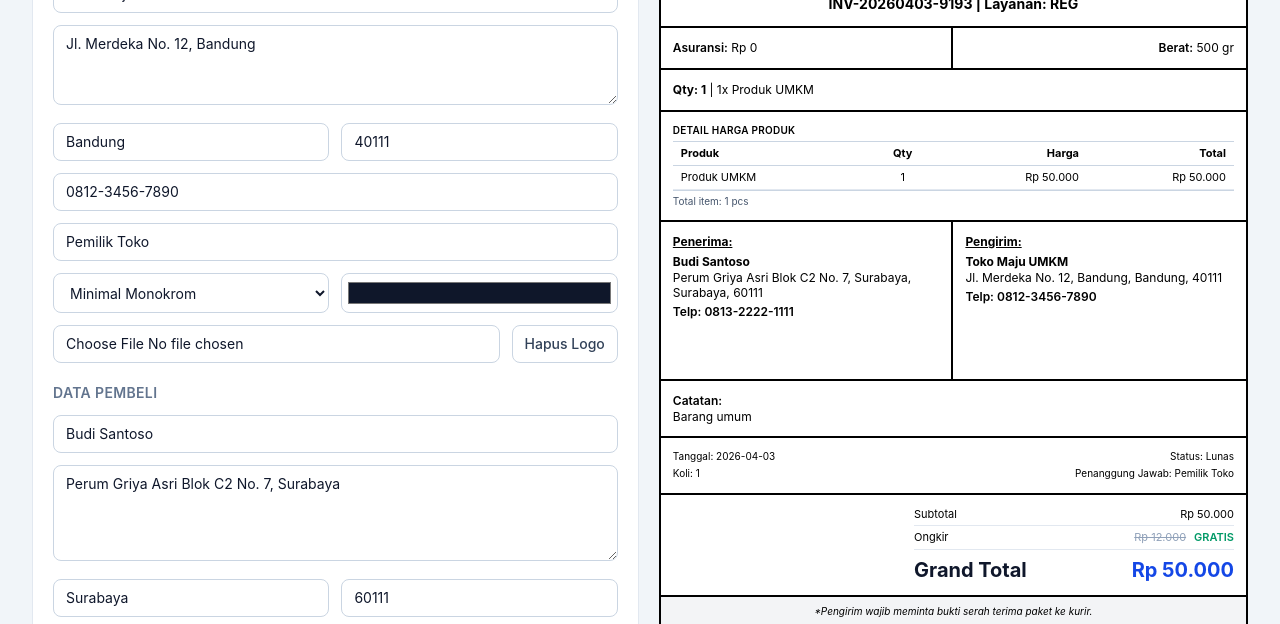
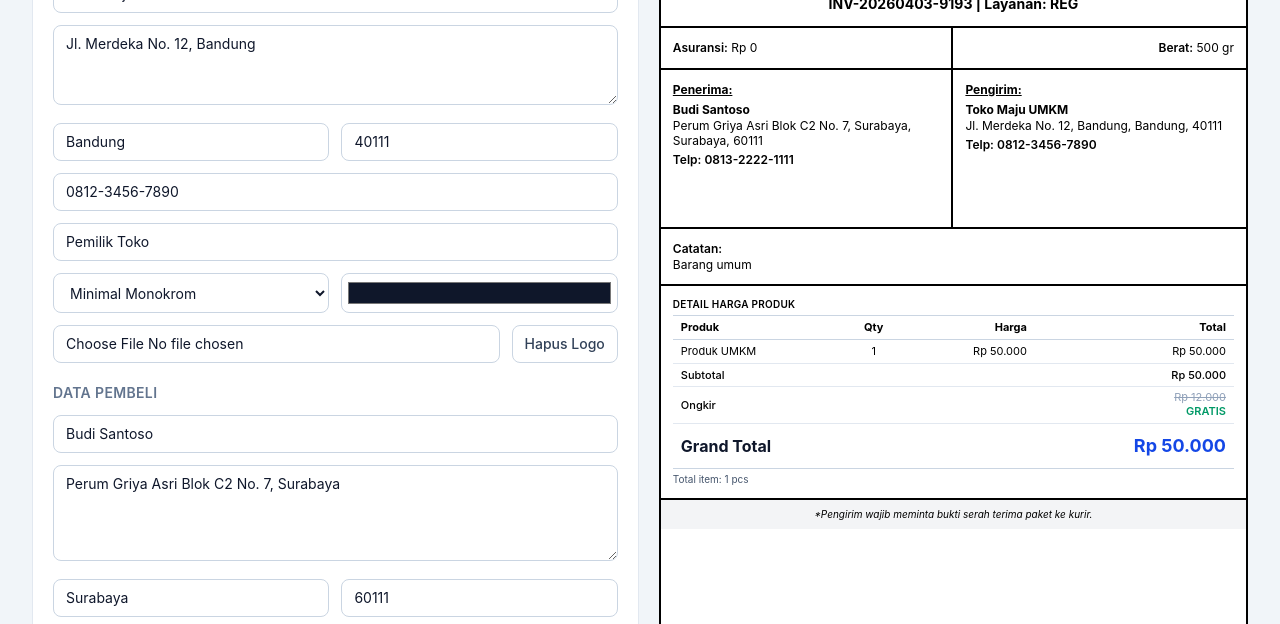
Before and after one commit to Delta-Polder-Indonesia/tools-cetak-resi-cargo-pengiriman, a React (Vite) app: page / in a window 1280 px wide. Shown: the part 328-952 px from the top of the page. Built offline with nearby package versions, Linux system fonts and the light colour scheme.

Commit message:
first commit

```diff
--- a/src/App.tsx
+++ b/src/App.tsx
@@ -390,8 +390,6 @@ export default function App() {
     setHistory([]);
   };
 
-  const issueDate = new Date().toLocaleDateString("id-ID");
-
   return (
     <main className="min-h-screen bg-slate-100 text-slate-900">
       <motion.header
@@ -450,7 +448,6 @@ export default function App() {
         <div className="space-y-4">
           <PrintPreview
             snapshot={snapshot}
-            issueDate={issueDate}
             thermalWidthPx={thermalWidthPx}
             isCargoShipment={isCargoShipment}
             isThermalMode={isThermalMode}
--- a/src/components/InputPanel.tsx
+++ b/src/components/InputPanel.tsx
@@ -309,7 +309,9 @@ export function InputPanel({
             </div>
             <select className="input-base" value={receiptTemplate} onChange={(e) => onFieldChange("receiptTemplate", e.target.value as FormSnapshot["receiptTemplate"])}>
               <option value="UMKM_CLASSIC">Template Resi: UMKM Classic</option>
-              <option value="MARKETPLACE">Template Resi: Marketplace (Shopee/Tokopedia Style)</option>
+              <option value="JNE_LIKE">Template Resi: JNE-like (Tebal/Kontras)</option>
+              <option value="SHOPEE_LIKE">Template Resi: Shopee-like (Soft)</option>
+              <option value="TOKOPEDIA_LIKE">Template Resi: Tokopedia-like (Compact)</option>
             </select>
             <label className="flex items-center gap-2 text-sm text-slate-700">
               <input type="checkbox" checked={showQr} onChange={(e) => onFieldChange("showQr", e.target.checked)} />
--- a/src/components/PrintPreview.tsx
+++ b/src/components/PrintPreview.tsx
@@ -6,7 +6,6 @@ import { formatWeight } from "../utils/weight";
 
 type PrintPreviewProps = {
   snapshot: FormSnapshot;
-  issueDate: string;
   thermalWidthPx: string;
   isCargoShipment: boolean;
   isThermalMode: boolean;
@@ -145,14 +144,8 @@ const formatAddressLines = (address: string, city: string, postalCode: string, m
   return lines.slice(0, 4);
 };
 
-const formatProductSummary = (items: Array<{ qty: number; name: string }>, maxLength: number = 50): string => {
-  const summary = items.map((item) => `${item.qty}x ${item.name}`).join(", ");
-  return summary.substring(0, maxLength) || "-";
-};
-
 export function PrintPreview({
   snapshot,
-  issueDate,
   thermalWidthPx,
   isCargoShipment,
   isThermalMode,
@@ -170,7 +163,6 @@ export function PrintPreview({
     storeCity,
     storePostalCode,
     storePhone,
-    sellerSigner,
     logoDataUrl,
     buyerName,
     buyerAddress,
@@ -180,8 +172,6 @@ export function PrintPreview({
     items,
     courier,
     shippingService,
-    shipDate,
-    packageQty,
     packageNote,
     status,
     itemWeightGr,
@@ -203,28 +193,46 @@ export function PrintPreview({
 
   const senderLines = formatAddressLines(storeAddress, storeCity, storePostalCode);
   const receiverLines = formatAddressLines(buyerAddress, buyerCity, buyerPostalCode);
-  const productSummary = formatProductSummary(items);
   const isCod = status === "COD";
   const codAmount = isCod ? grandTotal : 0;
   const hasHandlingLabels = fragile || temperatureControlled || dangerousGoods;
   const isA4Layout = printMode === "A4" || printMode === "A4_COMPACT" || printMode === "AUTO";
   const isCompactA4 = printMode === "A4_COMPACT";
   const isSquareLabel = printMode === "LABEL_100X100";
-  const isMarketplaceTemplate = receiptTemplate === "MARKETPLACE";
-  const useMarketplaceMmLayout = isMarketplaceTemplate && !isThermalMode;
-  const rowHeights = useMarketplaceMmLayout
+  const normalizedTemplate = receiptTemplate === "MARKETPLACE" ? "SHOPEE_LIKE" : receiptTemplate;
+  const isJneLikeTemplate = normalizedTemplate === "JNE_LIKE";
+  const isShopeeLikeTemplate = normalizedTemplate === "SHOPEE_LIKE";
+  const isTokopediaLikeTemplate = normalizedTemplate === "TOKOPEDIA_LIKE";
+  const useCompactTemplateLayout = !isThermalMode && (isShopeeLikeTemplate || isTokopediaLikeTemplate);
+
+  const rowHeights = isJneLikeTemplate
+    ? {
+        header: "min-h-[13mm]",
+        barcode: "min-h-[24mm]",
+        payment: "min-h-[15mm]",
+        invoice: "min-h-[8mm]",
+        insurance: "min-h-[8mm]",
+        qty: "min-h-[7mm]",
+        priceTable: "min-h-[23mm]",
+        address: "min-h-[47mm]",
+        note: "min-h-[10mm]",
+        shipInfo: "min-h-[8mm]",
+        total: "min-h-[15mm]",
+        legal: "min-h-[7mm]",
+      }
+    : useCompactTemplateLayout
       ? {
           header: "min-h-[12mm]",
           barcode: "min-h-[22mm]",
-        payment: "min-h-[14mm]",
+          payment: "min-h-[13mm]",
           invoice: "min-h-[7mm]",
           insurance: "min-h-[8mm]",
           qty: "min-h-[7mm]",
-        priceTable: "min-h-[24mm]",
-        address: "min-h-[50mm]",
-        note: "min-h-[10mm]",
+          priceTable: "min-h-[22mm]",
+          address: "min-h-[44mm]",
+          note: "min-h-[9mm]",
           shipInfo: "min-h-[8mm]",
-        total: "min-h-[16mm]",
+          total: "min-h-[15mm]",
           legal: "min-h-[7mm]",
         }
       : {
@@ -252,9 +260,22 @@ export function PrintPreview({
           width: "100mm",
           minHeight: isSquareLabel ? "100mm" : "150mm",
         };
-  const sectionPad = isThermalMode ? "p-1.5" : isCompactA4 ? "p-2" : isA4Layout ? "p-3" : "p-2";
+  const sectionPad = isThermalMode
+    ? "p-1.5"
+    : isCompactA4 || isTokopediaLikeTemplate
+      ? "p-2"
+      : isA4Layout
+        ? "p-3"
+        : "p-2";
   const serviceCode = (shippingService || "REG").slice(0, 3).toUpperCase();
   const totalQty = items.reduce((sum, item) => sum + item.qty, 0);
+  const templateClassName = isJneLikeTemplate
+    ? "receipt-jne"
+    : isShopeeLikeTemplate
+      ? "receipt-shopee"
+      : isTokopediaLikeTemplate
+        ? "receipt-tokopedia"
+        : "";
 
   const renderLogo = (size: "small" | "large" = "small") => {
     const sizeClasses = size === "small" ? "h-8 w-8" : "h-12 w-12 rounded-md object-cover";
@@ -285,7 +306,7 @@ export function PrintPreview({
         className={`print-area break-words bg-white ${isCompactA4 ? "a4-compact" : ""} ${isA4Layout ? "mx-auto w-full max-w-[794px]" : printMode === "LABEL_100X150" || printMode === "LABEL_100X100" ? "mx-auto max-w-[420px]" : `mx-auto ${thermalWidthPx}`}`}
       >
         <div
-          className={`border-2 border-black bg-white p-0 font-sans text-black ${isThermalMode ? "text-[10px]" : "text-xs"} ${isMarketplaceTemplate ? "receipt-marketplace" : ""}`}
+          className={`border-2 border-black bg-white p-0 font-sans text-black ${isThermalMode ? "text-[10px]" : "text-xs"} ${templateClassName}`}
           style={receiptSizeStyle}
         >
           <div className={`flex ${rowHeights.header} items-center justify-between border-b-2 border-black ${sectionPad}`}>
@@ -308,8 +329,8 @@ export function PrintPreview({
                   <Barcode
                     value={barcodePayload}
                     format="CODE128"
-                    width={isThermalMode ? 1 : isMarketplaceTemplate ? 1.45 : 1.35}
-                    height={isThermalMode ? 40 : isMarketplaceTemplate ? 55 : 52}
+                     width={isThermalMode ? 1 : isJneLikeTemplate ? 1.55 : isShopeeLikeTemplate ? 1.4 : 1.3}
+                     height={isThermalMode ? 40 : isJneLikeTemplate ? 58 : isShopeeLikeTemplate ? 54 : 50}
                     margin={0}
                     fontSize={12}
                     background="#ffffff"
@@ -345,37 +366,6 @@ export function PrintPreview({
             <div className={`${sectionPad} text-right`}>
               <span className="font-semibold">Berat:</span> {itemWeightGr} gr
             </div>
-          </div>
-
-          <div className={`${rowHeights.qty} border-b-2 border-black ${sectionPad} text-xs`}>
-            <span className="font-bold">Qty: {packageQty}</span> | {productSummary}
-          </div>
-
-          <div className={`${rowHeights.priceTable} border-b-2 border-black ${sectionPad}`}>
-            <p className="mb-1 text-[10px] font-semibold uppercase tracking-wide">Detail Harga Produk</p>
-            <div className={`overflow-hidden ${isMarketplaceTemplate ? "border border-slate-300" : "border-y border-slate-300"}`}>
-              <table className={`w-full border-collapse ${isMarketplaceTemplate ? "marketplace-price-table text-[11px]" : "text-[11px]"}`}>
-                <thead>
-                  <tr className={`text-left ${isMarketplaceTemplate ? "bg-slate-50" : ""}`}>
-                    <th className="border-b border-slate-300 px-2 py-1 font-bold">Produk</th>
-                    <th className="border-b border-slate-300 px-2 py-1 text-center font-bold">Qty</th>
-                    <th className="border-b border-slate-300 px-2 py-1 text-right font-bold">Harga</th>
-                    <th className="border-b border-slate-300 px-2 py-1 text-right font-bold">Total</th>
-                  </tr>
-                </thead>
-                <tbody>
-                  {items.map((item, index) => (
-                    <tr key={`price-${item.id}`} className={isMarketplaceTemplate ? "odd:bg-white even:bg-slate-50/40" : ""}>
-                      <td className="border-b border-slate-200 px-2 py-1">{item.name || `Produk ${index + 1}`}</td>
-                      <td className="border-b border-slate-200 px-2 py-1 text-center">{item.qty}</td>
-                      <td className="border-b border-slate-200 px-2 py-1 text-right">{formatCurrency(item.price)}</td>
-                      <td className="border-b border-slate-200 px-2 py-1 text-right">{formatCurrency(item.qty * item.price)}</td>
-                    </tr>
-                  ))}
-                </tbody>
-              </table>
-            </div>
-            <p className="mt-1 text-[10px] text-slate-600">Total item: {totalQty} pcs</p>
           </div>
 
           <div className={`grid ${rowHeights.address} grid-cols-2 border-b-2 border-black text-xs`}>
@@ -444,45 +434,58 @@ export function PrintPreview({
             </div>
           ) : null}
 
-          <div className={`${rowHeights.shipInfo} border-b-2 border-black ${sectionPad} text-[10px]`}>
-            <div className="flex items-center justify-between">
-              <p>Tanggal: {shipDate || issueDate}</p>
-              <p>Status: {status}</p>
-            </div>
-            <div className="mt-1 flex items-center justify-between">
-              <p>Koli: {packageQty}</p>
-              <p>Penanggung Jawab: {sellerSigner || "Pemilik"}</p>
-            </div>
-          </div>
-
-          <div className={`${rowHeights.total} border-b-2 border-black ${sectionPad} text-[11px]`}>
-            <div className={`ml-auto w-full ${isMarketplaceTemplate ? "max-w-[360px]" : "max-w-[320px]"} space-y-1`}>
-              <div className="flex items-center justify-between border-b border-slate-200 pb-1">
-                <span>Subtotal</span>
-                <span>{formatCurrency(subtotal)}</span>
-              </div>
-              <div className="flex items-center justify-between border-b border-slate-200 pb-1">
-                <span>Ongkir</span>
+          <div className={`${rowHeights.priceTable} border-b-2 border-black ${sectionPad}`}>
+            <p className="mb-1 text-[10px] font-semibold uppercase tracking-wide">Detail Harga Produk</p>
+            <div className={`overflow-hidden ${isShopeeLikeTemplate || isTokopediaLikeTemplate ? "border border-slate-300" : "border-y border-slate-300"}`}>
+              <table className={`w-full border-collapse ${isShopeeLikeTemplate || isTokopediaLikeTemplate ? "marketplace-price-table text-[11px]" : "text-[11px]"}`}>
+                <thead>
+                  <tr className={`text-left ${isShopeeLikeTemplate || isTokopediaLikeTemplate ? "bg-slate-50" : ""}`}>
+                    <th className="border-b border-slate-300 px-2 py-1 font-bold">Produk</th>
+                    <th className="border-b border-slate-300 px-2 py-1 text-center font-bold">Qty</th>
+                    <th className="border-b border-slate-300 px-2 py-1 text-right font-bold">Harga</th>
+                    <th className="border-b border-slate-300 px-2 py-1 text-right font-bold">Total</th>
+                  </tr>
+                </thead>
+                <tbody>
+                  {items.map((item, index) => (
+                    <tr key={`price-${item.id}`} className={isShopeeLikeTemplate || isTokopediaLikeTemplate ? "odd:bg-white even:bg-slate-50/40" : ""}>
+                      <td className="border-b border-slate-200 px-2 py-1">{item.name || `Produk ${index + 1}`}</td>
+                      <td className="border-b border-slate-200 px-2 py-1 text-center">{item.qty}</td>
+                      <td className="border-b border-slate-200 px-2 py-1 text-right">{formatCurrency(item.price)}</td>
+                      <td className="border-b border-slate-200 px-2 py-1 text-right">{formatCurrency(item.qty * item.price)}</td>
+                    </tr>
+                  ))}
+                  <tr>
+                    <td className="border-b border-slate-200 px-2 py-1 font-medium" colSpan={3}>Subtotal</td>
+                    <td className="border-b border-slate-200 px-2 py-1 text-right font-medium">{formatCurrency(subtotal)}</td>
+                  </tr>
+                  <tr>
+                    <td className="border-b border-slate-200 px-2 py-1 font-medium" colSpan={3}>Ongkir</td>
+                    <td className="border-b border-slate-200 px-2 py-1 text-right">
                       {isFreeShipping ? (
-                  <span className="flex items-center gap-2">
+                        <div className="flex flex-col items-end leading-tight">
                           <span className="text-slate-400 line-through">{formatCurrency(shippingCost)}</span>
                           <span className="font-semibold text-emerald-600">GRATIS</span>
-                  </span>
+                        </div>
                       ) : (
-                  <span>{formatCurrency(shippingCost)}</span>
+                        <span className="font-medium">{formatCurrency(shippingCost)}</span>
                       )}
+                    </td>
+                  </tr>
+                  {isCargoShipment && cargoHandlingFee > 0 ? (
+                    <tr>
+                      <td className="border-b border-slate-200 px-2 py-1 font-medium" colSpan={3}>Handling Cargo</td>
+                      <td className="border-b border-slate-200 px-2 py-1 text-right font-medium">{formatCurrency(cargoHandlingFee)}</td>
+                    </tr>
+                  ) : null}
+                  <tr>
+                    <td className="px-2 py-2 text-base font-bold text-slate-900" colSpan={3}>Grand Total</td>
+                    <td className="px-2 py-2 text-right text-lg font-bold text-blue-700">{formatCurrency(grandTotal)}</td>
+                  </tr>
+                </tbody>
+              </table>
             </div>
-              {isCargoShipment && cargoHandlingFee > 0 ? (
-                <div className="flex items-center justify-between border-b border-slate-200 pb-1">
-                  <span>Handling Cargo</span>
-                  <span>{formatCurrency(cargoHandlingFee)}</span>
-                </div>
-              ) : null}
-              <div className={`flex items-center justify-between pt-1 leading-tight ${isMarketplaceTemplate ? "text-2xl" : "text-xl"} font-bold`}>
-                <span className="text-slate-900">Grand Total</span>
-                <span className="text-blue-700">{formatCurrency(grandTotal)}</span>
-              </div>
-            </div>
+            <p className="mt-1 text-[10px] text-slate-600">Total item: {totalQty} pcs</p>
           </div>
 
           <div className={`${rowHeights.legal} bg-gray-100 p-2 text-center text-[10px] italic`}>
--- a/src/models/formSnapshot.ts
+++ b/src/models/formSnapshot.ts
@@ -15,7 +15,12 @@ export type PrintMode =
   | "THERMAL_58";
 
 export type BrandingTemplate = "MONO" | "OCEAN" | "FOREST";
-export type ReceiptTemplate = "UMKM_CLASSIC" | "MARKETPLACE";
+export type ReceiptTemplate =
+  | "UMKM_CLASSIC"
+  | "JNE_LIKE"
+  | "SHOPEE_LIKE"
+  | "TOKOPEDIA_LIKE"
+  | "MARKETPLACE";
 
 export type CargoType = "REGULER" | "CARGO_KECIL" | "CARGO_SEDANG" | "CARGO_BESAR" | "CARGO_KHUSUS";
 
@@ -69,7 +74,13 @@ export const TEMPLATE_COLOR: Record<BrandingTemplate, { label: string; color: st
   FOREST: { label: "Forest UMKM", color: "#166534" },
 };
 
-const RECEIPT_TEMPLATES: ReceiptTemplate[] = ["UMKM_CLASSIC", "MARKETPLACE"];
+const RECEIPT_TEMPLATES: ReceiptTemplate[] = [
+  "UMKM_CLASSIC",
+  "JNE_LIKE",
+  "SHOPEE_LIKE",
+  "TOKOPEDIA_LIKE",
+  "MARKETPLACE",
+];
 
 const CARGO_TYPES: CargoType[] = ["REGULER", "CARGO_KECIL", "CARGO_SEDANG", "CARGO_BESAR", "CARGO_KHUSUS"];
 const PRINT_MODES: PrintMode[] = [
@@ -146,9 +157,10 @@ export const normalizeSnapshot = (input?: Partial<FormSnapshot>): FormSnapshot =
   const dimensionsInput = merged.dimensions ?? defaults.dimensions;
   const cargoType = CARGO_TYPES.includes(merged.cargoType) ? merged.cargoType : defaults.cargoType;
   const printMode = PRINT_MODES.includes(merged.printMode) ? merged.printMode : defaults.printMode;
-  const receiptTemplate = RECEIPT_TEMPLATES.includes(merged.receiptTemplate)
+  const rawReceiptTemplate = RECEIPT_TEMPLATES.includes(merged.receiptTemplate)
     ? merged.receiptTemplate
     : defaults.receiptTemplate;
+  const receiptTemplate = rawReceiptTemplate === "MARKETPLACE" ? "SHOPEE_LIKE" : rawReceiptTemplate;
 
   return {
     ...merged,
```
Also changed, not shown: src/index.css (+47 -10 lines), 1 other file (tests, documents, lock files or other folders). Lines whose indentation alone changed are shown as unchanged.
